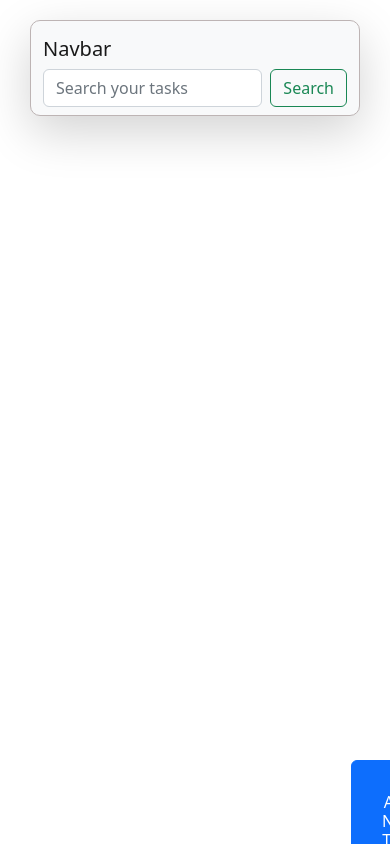
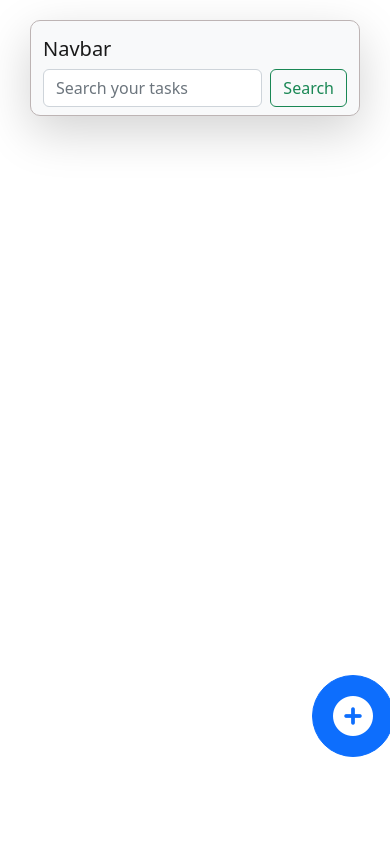
Before and after one commit to RahulGorai0206/Task-Manager, a plain HTML site: page index.html in a window 390 px wide. Drawn offline with nearby package versions, Linux system fonts and the light colour scheme.

Commit message:
Reposining the add button for best mobile view

```diff
--- a/index.html
+++ b/index.html
@@ -85,7 +85,7 @@
 
 
 
-      <button type="button" class="btn btn-primary" id="btn1" data-bs-toggle="modal" data-bs-target="#staticBackdrop"> <i class="fa-solid fa-circle-plus"></i> <h6>Add New Task</h2></button>
+      <button type="button" class="btn btn-primary" id="btn1" data-bs-toggle="modal" data-bs-target="#staticBackdrop"> <i class="fa-solid fa-circle-plus"></i></button>
     <script src="https://cdn.jsdelivr.net/npm/bootstrap@5.2.0/dist/js/bootstrap.bundle.min.js" integrity="sha384-A3rJD856KowSb7dwlZdYEkO39Gagi7vIsF0jrRAoQmDKKtQBHUuLZ9AsSv4jD4Xa" crossorigin="anonymous"></script>
     <script src="/scripts/index.js"></script>
 </body>
--- a/styles.css
+++ b/styles.css
@@ -8,9 +8,11 @@
 }
 #btn1{
     margin: auto;
-    padding: 8px 30px;
+    padding: 10px 20px;
     position: sticky;
     position: fixed;
-    top: 90vh;
-    left: 90%;
+    top: 80vh;
+    left: 80%;
+    font-size: 40px;
+    border-radius: 70px;
 }
```
